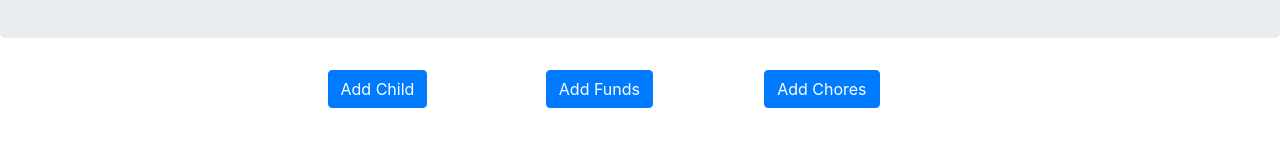
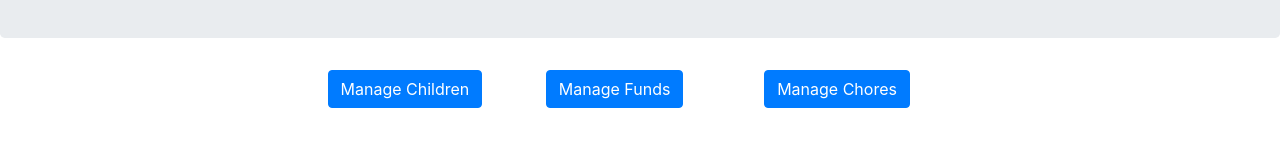
Before and after one commit to IssaIssa-Issa/Nuggets, a React (Create React App) app in the folder client/: page /parent in a window 1280 px wide. Shown: the part 244-398 px from the top of the page. Built offline with nearby package versions, Linux system fonts and the light colour scheme; grey boxes are pictures that could not be loaded; what auth0-js would draw is missing.

Commit message:
updated button names

```diff
--- a/client/src/Components/ParentContainer.js
+++ b/client/src/Components/ParentContainer.js
@@ -1,9 +1,9 @@
 import React from 'react'
 import KidCard from './KidCard'
 import PendingTranList from './PendingTranList'
-import AddChildBtn from './addChildBtn'
-import AddFundsBtn from './addFundsBtn'
-import AddChoresBtn from './addChoresBtn'
+import ManageChildBtn from './manageChildBtn'
+import ManageFundsBtn from './manageFundsBtn'
+import ManageChoresBtn from './manageChoresBtn'
 
 const ParentContainer = () => {
     return (
@@ -12,13 +12,13 @@ const ParentContainer = () => {
                 <div className="col-md-3"></div>
 
                 <div className="col-md-2">
-                    <AddChildBtn />
+                    <ManageChildBtn />
                 </div>
                 <div className="col-md-2">
-                    <AddFundsBtn />
+                    <ManageFundsBtn />
                 </div>
                 <div className="col-md-2">
-                    <AddChoresBtn />
+                    <ManageChoresBtn />
                 </div>
                 <div className="col-md-3"></div>
 
--- a/client/src/Components/addChildBtn.js
+++ /dev/null
@@ -1,9 +0,0 @@
-import React from 'react'
-
-const addChildBtn = () => {
-    return(
-<button type="button" class="btn btn-primary">Add Child</button>
-
-
-    )};
-    export default addChildBtn
--- a/client/src/Components/addChoresBtn.js
+++ /dev/null
@@ -1,9 +0,0 @@
-import React from 'react'
-
-const AddChoresBtn = () => {
-    return(
-<button type="button" class="btn btn-primary">Add Chores</button>
-
-
-    )};
-    export default AddChoresBtn
--- a/client/src/Components/addFundsBtn.js
+++ /dev/null
@@ -1,9 +0,0 @@
-import React from 'react'
-
-const AddFundsBtn = () => {
-    return(
-<button type="button" class="btn btn-primary">Add Funds</button>
-
-
-    )};
-    export default AddFundsBtn
--- /dev/null
+++ b/client/src/Components/manageChildBtn.js
@@ -0,0 +1,9 @@
+import React from 'react'
+
+const ManageChildBtn = () => {
+    return(
+<button type="button" class="btn btn-primary">Manage Children</button>
+
+
+    )};
+    export default ManageChildBtn
--- /dev/null
+++ b/client/src/Components/manageChoresBtn.js
@@ -0,0 +1,9 @@
+import React from 'react'
+
+const ManageChoresBtn = () => {
+    return(
+<button type="button" class="btn btn-primary">Manage Chores</button>
+
+
+    )};
+    export default ManageChoresBtn
--- /dev/null
+++ b/client/src/Components/manageFundsBtn.js
@@ -0,0 +1,9 @@
+import React from 'react'
+
+const ManageFundsBtn = () => {
+    return(
+<button type="button" class="btn btn-primary">Manage Funds</button>
+
+
+    )};
+    export default ManageFundsBtn
```
